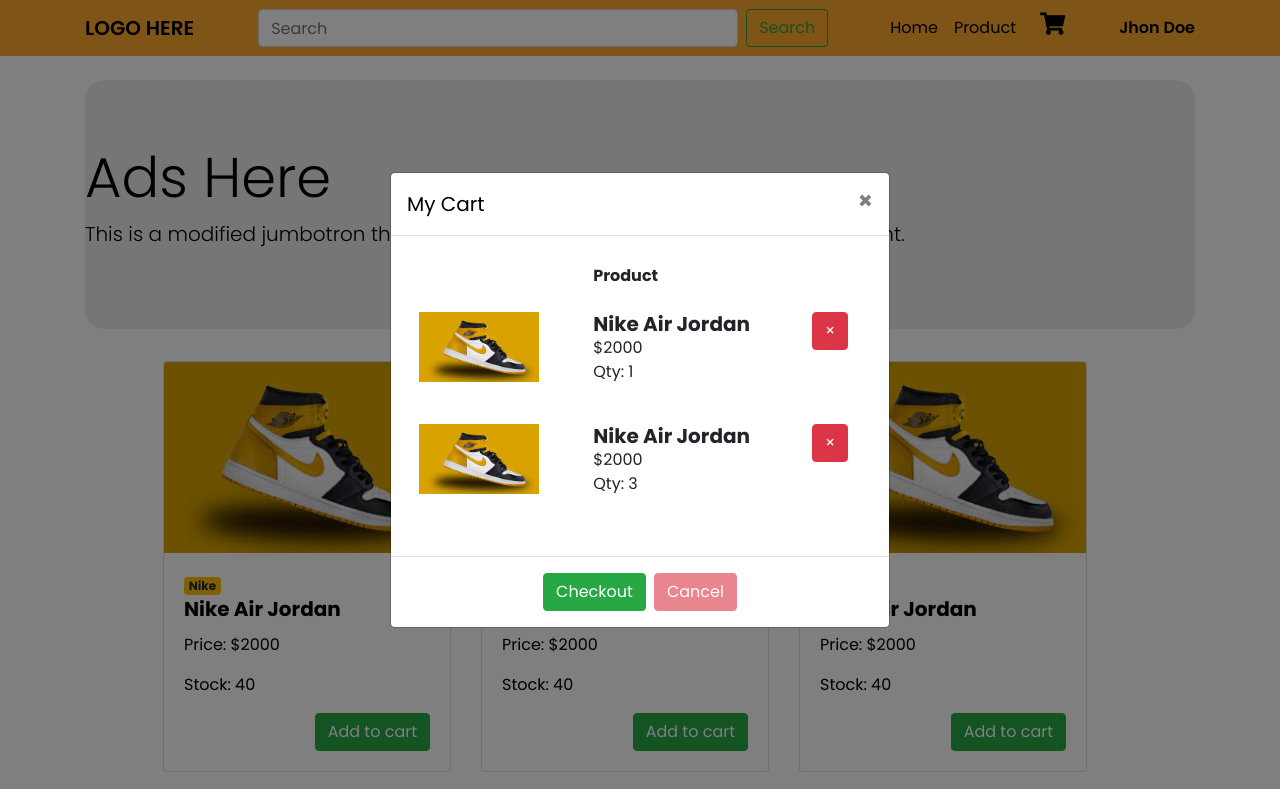
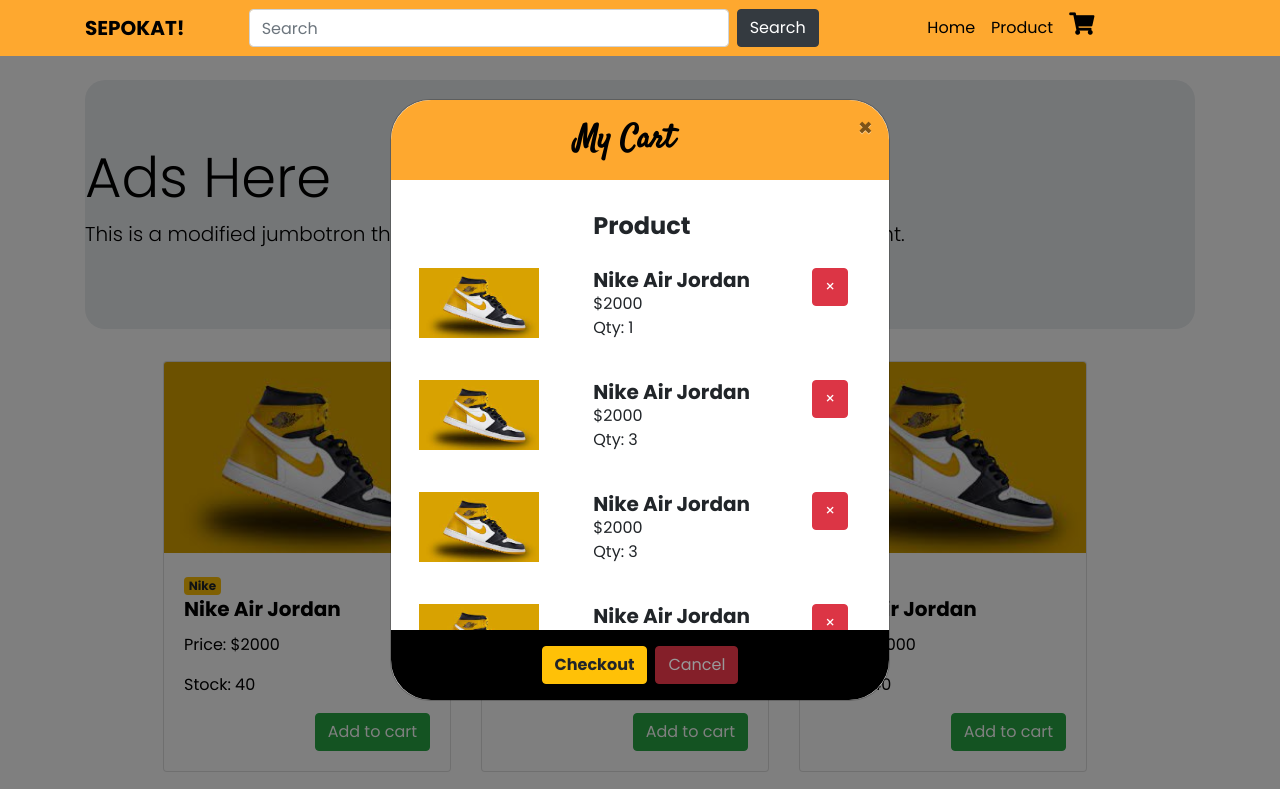
Before and after one commit to damario789/Grup-1-eCommSepatu, a plain HTML site: page index.html in a window 1280 px wide. Both pictures are taken after a click on the button 1052 px from the left and 24 px from the top of the page. Shown: the top 789 px of the page. Drawn offline with nearby package versions, Linux system fonts and the light colour scheme; a script that the page names is missing; files whose address does not match are found by name.

Commit message:
merapikan styling

```diff
--- a/index.html
+++ b/index.html
@@ -14,22 +14,22 @@
     <link rel="stylesheet" href="https://cdn.jsdelivr.net/npm/bootstrap@4.6.0/dist/css/bootstrap.min.css" integrity="sha384-B0vP5xmATw1+K9KRQjQERJvTumQW0nPEzvF6L/Z6nronJ3oUOFUFpCjEUQouq2+l" crossorigin="anonymous">
     <link rel="stylesheet" href="https://pro.fontawesome.com/releases/v5.10.0/css/all.css" integrity="sha384-AYmEC3Yw5cVb3ZcuHtOA93w35dYTsvhLPVnYs9eStHfGJvOvKxVfELGroGkvsg+p" crossorigin="anonymous"/>
     <link rel="stylesheet" href="/style.css">
-    <title>Sneakers</title>
+    <title>SEPOKAT!</title>
 </head>
 
 <body>
     <!-- Nav section -->
     <nav class="navbar navbar-expand-lg">
         <div class="container">
-            <a class="navbar-brand" id="logo" href="#">LOGO HERE</a>
-            <button class="navbar-toggler" type="button" data-toggle="collapse" data-target="#navbarScroll"
+            <a class="navbar-brand" id="logo" href="#">SEPOKAT!</a>
+            <button class="navbar-toggler border-dark" type="button" data-toggle="collapse" data-target="#navbarScroll"
                 aria-controls="navbarScroll" aria-expanded="false" aria-label="Toggle navigation">
-                <span class="navbar-toggler-icon"></span>
+                <i class="fas fa-bars" style="font-size: 1.2em;"></i>
             </button>
             <div class="collapse navbar-collapse" id="navbarScroll">
                 <form class="d-flex ml-lg-5">
-                    <input class="form-control mr-2" type="search" placeholder="Search" aria-label="Search" style="width: 30rem;">
-                    <button class="btn btn-outline-success" type="submit">Search</button>
+                    <input id="search-bar" class="form-control mr-2" type="search" placeholder="Search" aria-label="Search">
+                    <button id="btn-search" class="btn btn-dark" type="submit">Search</button>
                 </form>
                 <ul class="navbar-nav mr-auto my-2 my-lg-0 navbar-nav-scroll ml-auto" style="max-height: 100px; ">
                     <li class="nav-item active">
@@ -38,17 +38,16 @@
                     <li class="nav-item">
                         <a class="nav-link" href="#">Product</a>
                     </li>
-                    <li class="ml-3 nav-item">
-
+                    <li class="ml-2 nav-item">
                         <!-- Cart button and Cart Modal -->
                         <button id="btn-cart" type="button" data-toggle="modal" data-target="#contohModal"><i class="fas fa-shopping-cart"></i></button>
                         <div class="modal fade" id="contohModal" role="dialog" aria-labelledby="modalLabel" aria-hidden="true">
                             <div class="modal-dialog modal-dialog-centered" role="document">
                               <div class="modal-content">
-                                <div class="modal-header">
-                                  <h5 class="modal-title">My Cart</h5>
+                                <div class="modal-header text-center">
+                                  <h5 class="modal-title w-100 cart-title">My Cart</h5>
                                   <button type="button" class="close" data-dismiss="modal" aria-label="Close">
-                                      <span aria-hidden="true">&times;</span>
+                                      <span aria-hidden="true" style="color: black;">&times;</span>
                                   </button>
                                 </div>
                                 <div class="modal-body">
@@ -56,7 +55,7 @@
                                         <thead>
                                           <tr>
                                             <th scope="col"></th>
-                                            <th scope="col">Product</th>
+                                            <th scope="col" style="font-size: 1.5rem;">Product</th>
                                             <th scope="col"></th>
                                           </tr>
                                         </thead>
@@ -79,11 +78,29 @@
                                                 </td>
                                                 <td class="btn-cart-delete"><button class="btn btn-danger">&times;</button></td>
                                             </tr>
+                                            <tr>
+                                              <td scope="row" class="product-cart-img"><img src="/assets/sneakers_nike.jpg" alt="" style="width: 120px; height: 70px;"></td>
+                                              <td class="product-cart-info">
+                                                  <h5 class="product-cart-name font-weight-bold" style="margin-bottom: 0;">Nike Air Jordan</h5>
+                                                  <p class="product-cart-price" style="margin-bottom: 0;">$2000</p>
+                                                  <p class="product-cart-qty">Qty: 3</p>
+                                              </td>
+                                              <td class="btn-cart-delete"><button class="btn btn-danger">&times;</button></td>
+                                          </tr>
+                                          <tr>
+                                            <td scope="row" class="product-cart-img"><img src="/assets/sneakers_nike.jpg" alt="" style="width: 120px; height: 70px;"></td>
+                                            <td class="product-cart-info">
+                                                <h5 class="product-cart-name font-weight-bold" style="margin-bottom: 0;">Nike Air Jordan</h5>
+                                                <p class="product-cart-price" style="margin-bottom: 0;">$2000</p>
+                                                <p class="product-cart-qty">Qty: 3</p>
+                                            </td>
+                                            <td class="btn-cart-delete"><button class="btn btn-danger">&times;</button></td>
+                                        </tr>
                                         </tbody>
                                       </table>
                                 </div>
                                 <div class="d-flex justify-content-center modal-footer">
-                                    <button id="btn-checkout" class="btn btn-success">Checkout</button>
+                                    <button id="btn-checkout" class="btn btn-warning font-weight-bold">Checkout</button>
                                     <button id="btn-cancel" class="btn btn-danger" style="opacity: 60%;">Cancel</button>
                                 </div>
                               </div>
@@ -92,19 +109,17 @@
                     </li>
                 </ul>
             </div>
-            <a id="user-login" href="#">Jhon Doe</a>
+            <!-- <a id="user-login" href="#" style="text-decoration: none;">Jhon Doe</a> -->
         </div>
     </nav>
 
     <!-- Catalog Section -->
     <div class="container">
-        <div class="product-page">
-            <div class="mt-lg-4 jumbotron jumbotron-fluid" style="border-radius: 20px;">
+            <div class="mt-4 jumbotron jumbotron-fluid" style="border-radius: 20px;">
                 <h1 class="display-4">Ads Here</h1>
                 <p class="lead">This is a modified jumbotron that occupies the entire horizontal space of its parent.
                 </p>
             </div>
-        </div>
         <div class="d-flex flex-wrap product-catalog justify-content-center">
             <div class="card" style="width: 18rem;">
                 <img src="/assets/sneakers_nike.jpg" class="card-img-top" alt="...">
@@ -178,12 +193,45 @@
                     </span>
                 </div>
             </div>
+            <div class="card" style="width: 18rem;">
+              <img src="/assets/sneakers_nike.jpg" class="card-img-top" alt="...">
+              <div class="card-body">
+                  <span class="badge badge-warning">Nike</span>
+                  <h5 class="card-title product-card-name font-weight-bold">Nike Air Jordan</h5>
+                  <p class="product-card-price">Price: $2000</p>
+                  <p class="product-card-stock">Stock: 40</p>
+                  <span class="d-inline-block" style="width: 100%; text-align: right;">
+                      <a href="#" class="btn btn-success btn-addToCart">Add to cart</a>
+                  </span>
+              </div>
+          </div>
+          <div class="card" style="width: 18rem;">
+            <img src="/assets/sneakers_nike.jpg" class="card-img-top" alt="...">
+            <div class="card-body">
+                <span class="badge badge-warning">Nike</span>
+                <h5 class="card-title product-card-name font-weight-bold">Nike Air Jordan</h5>
+                <p class="product-card-price">Price: $2000</p>
+                <p class="product-card-stock">Stock: 40</p>
+                <span class="d-inline-block" style="width: 100%; text-align: right;">
+                    <a href="#" class="btn btn-success btn-addToCart">Add to cart</a>
+                </span>
+            </div>
+        </div>
+        <div class="card" style="width: 18rem;">
+          <img src="/assets/sneakers_nike.jpg" class="card-img-top" alt="...">
+          <div class="card-body">
+              <span class="badge badge-warning">Nike</span>
+              <h5 class="card-title product-card-name font-weight-bold">Nike Air Jordan</h5>
+              <p class="product-card-price">Price: $2000</p>
+              <p class="product-card-stock">Stock: 40</p>
+              <span class="d-inline-block" style="width: 100%; text-align: right;">
+                  <a href="#" class="btn btn-success btn-addToCart">Add to cart</a>
+              </span>
+          </div>
+      </div>
         </div>
     </div>
     </div>
-
-
-
     <!-- Optional JavaScript; choose one of the two! -->
 
     <!-- Option 1: jQuery and Bootstrap Bundle (includes Popper) -->
--- a/style.css
+++ b/style.css
@@ -2,25 +2,51 @@
     margin: 0;
     padding: 0;
     box-sizing: border-box;
+    scroll-behavior: smooth;
+}
+
+::-webkit-scrollbar-track {
+    box-shadow: rgba(0,0,0,0.3);
+    -webkit-box-shadow: inset 0 0 6px rgba(0,0,0,0.3);
+	background-color: #fea82f;
+}
+::-webkit-scrollbar {
+    width: 10px;
+	background-color: #F5F5F5;
+}
+::-webkit-scrollbar-thumb {
+    background-color: #000000;
+	border: 1px solid #555555;
 }
 
 body {
     font-family: 'Poppins', sans-serif;
     color: black;
-    /* font-family: 'Satisfy', cursive; */
+    position: relative;
 }
 
 .navbar {
+    position: sticky;
+    top: 0;
+    left: 0;
+    z-index: 1100;
+    width: 100%;
     background-color: #fea82f;
 }
 
 .navbar .nav-link {
+    font-weight: 500;
     color: black;
+    transition: color 0.4s ease-out;
+}
+
+.navbar .nav-link:hover {
+    color: white;
 }
 
 #logo {
     color: black;
-    font-weight: 600;
+    font-weight: 700;
 }
 
 #btn-cart {
@@ -29,12 +55,92 @@ body {
     font-size: 1.4em;
 }
 
+.modal .cart-title {
+    font-size: 2rem;
+    font-weight: 600;
+    font-family: 'Satisfy', cursive;
+}
+
+.modal .modal-body {
+    min-height: 450px;
+    height: 25rem;
+    overflow-y: auto;
+}
+
+.modal-body::-webkit-scrollbar-track {
+    box-shadow: rgba(0,0,0,0.3);
+    -webkit-box-shadow: inset 0 0 6px rgba(0,0,0,0.3);
+	background-color: #fea82f;
+}
+.modal-body::-webkit-scrollbar {
+    width: 10px;
+	background-color: #F5F5F5;
+}
+.modal-body::-webkit-scrollbar-thumb {
+    background-color: #000000;
+	border: 2px solid #555555;
+}
+
+.modal .modal-content {
+    border-radius: 40px;
+}
+
+.modal .modal-header {
+    border: none;
+    border-radius: 40px 40px 0 0;
+    background-color: #fea82f;
+}
+.modal .modal-footer {
+    border: none;
+    border-radius: 0 0 40px 40px;
+    background-color: black;
+}
+
 #user-login {
     color: black;
     font-weight: 600;
+}
+
+.product-page {
+    margin-top: 30px;
 }
 
 .card {
     margin-right: 30px;
     margin-bottom: 20px;
 }
+
+/* Responsive Web Design */
+@media only screen and (min-width: 992px) {
+    .form-control[type="search"] {
+        width: 30rem;
+    }
+}
+
+@media only screen and (max-width: 992px) {
+    .form-control[type="search"], #btn-search {
+        margin-top: 10px;
+    }
+    .navbar-nav {
+        text-align: center;
+    }
+    .nav-link:hover {
+        color: #fea82f;
+        background-color: #000000;
+        transition: all 0.4s ease-in-out;
+    }
+    #btn-cart {
+        width: 100%;
+    }
+    #btn-cart:hover {
+        color: white;
+        background-color: black;
+        transition: all 0.4s ease-in-out;
+    }
+}
+
+@media only screen and (max-width: 992px) {
+    /* .product-catalog {
+
+    } */
+}
```
Also changed, not shown: js/main.js (added).
